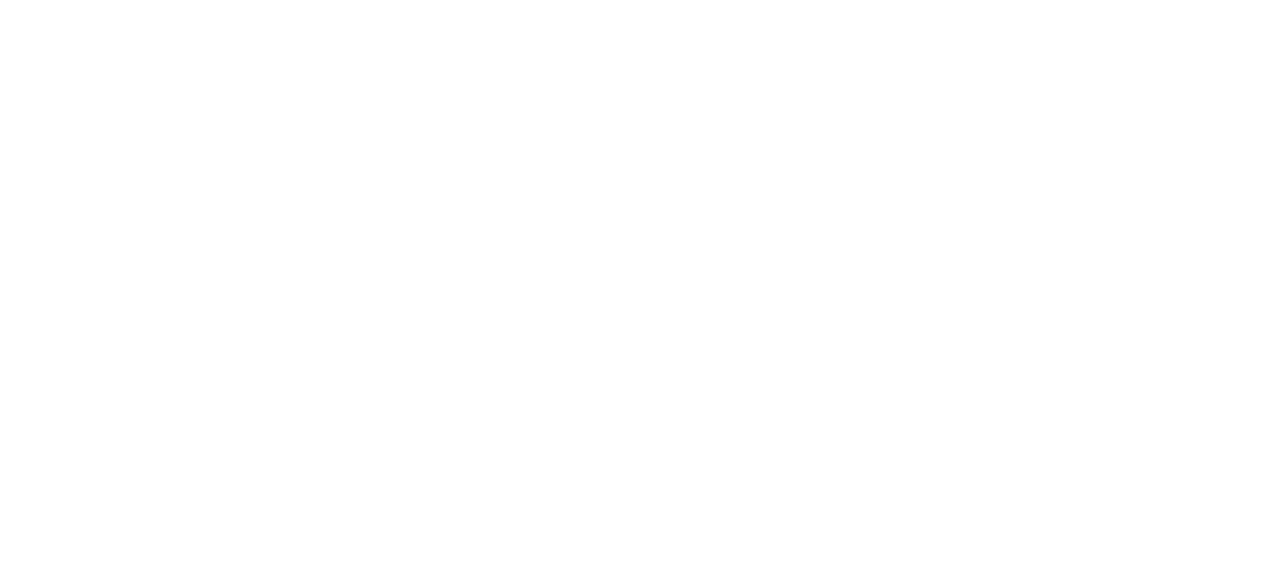
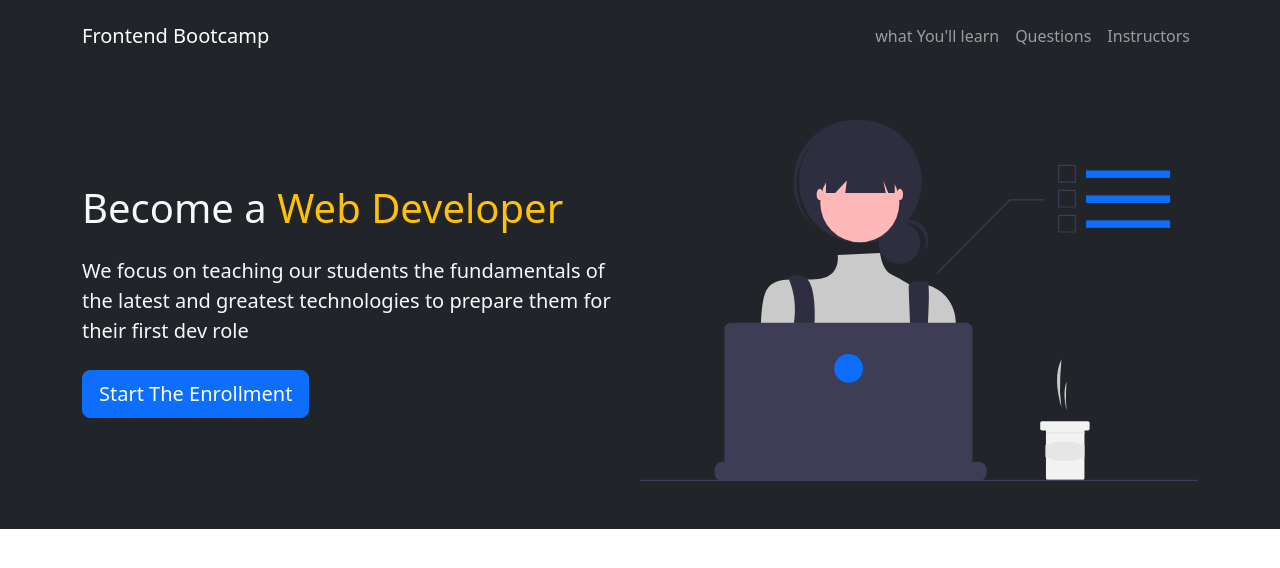
Before and after one commit to HussienHaji/bootstrap-5-project, a plain HTML site: page index.html in a window 1280 px wide. Drawn offline with nearby package versions, Linux system fonts and the light colour scheme.

Commit message:
creating navbar and showcase

```diff
--- a/index.html
+++ b/index.html
@@ -16,6 +16,56 @@
     <link rel="stylesheet" href="style.css" />
   </head>
   <body>
+    <!-- navbar -->
+    <nav class="navbar navbar-expand-lg bg-dark navbar-dark py-3">
+      <div class="container">
+        <a href="#" class="navbar-brand">Frontend Bootcamp</a>
+        <button
+          class="navbar-toggler"
+          type="button"
+          data-bs-toggle="collapse"
+          data-bs-target="#navmenu"
+        >
+          <span class="navbar-toggler-icon"></span>
+        </button>
+
+        <div class="collapse navbar-collapse" id="navmenu">
+          <ul class="navbar-nav ms-auto">
+            <li class="nav-item">
+              <a href="#learn" class="nav-link">what You'll learn</a>
+            </li>
+            <li class="nav-item">
+              <a href="#questions" class="nav-link">Questions</a>
+            </li>
+            <li class="nav-item">
+              <a href="#lnstructors" class="nav-link">Instructors</a>
+            </li>
+          </ul>
+        </div>
+      </div>
+    </nav>
+
+    <!-- showcase -->
+    <section class="bg-dark text-light p-5 text-center text-sm-start">
+      <div class="container">
+        <div class="d-sm-flex align-items-center justify-content-between">
+          <div>
+            <h1>Become a <span class="text-warning"> Web Developer </span></h1>
+            <p class="lead my-4">
+              We focus on teaching our students the fundamentals of the latest
+              and greatest technologies to prepare them for their first dev role
+            </p>
+            <button class="btn btn-primary btn-lg">Start The Enrollment</button>
+          </div>
+          <img
+            src="images/showcase.svg"
+            class="img-fluid w-50 d-none d-sm-block"
+            alt=""
+          />
+        </div>
+      </div>
+    </section>
+
     <!-- bootstrap 5 js -->
     <script
       src="https://cdn.jsdelivr.net/npm/bootstrap@5.3.3/dist/js/bootstrap.bundle.min.js"
```
